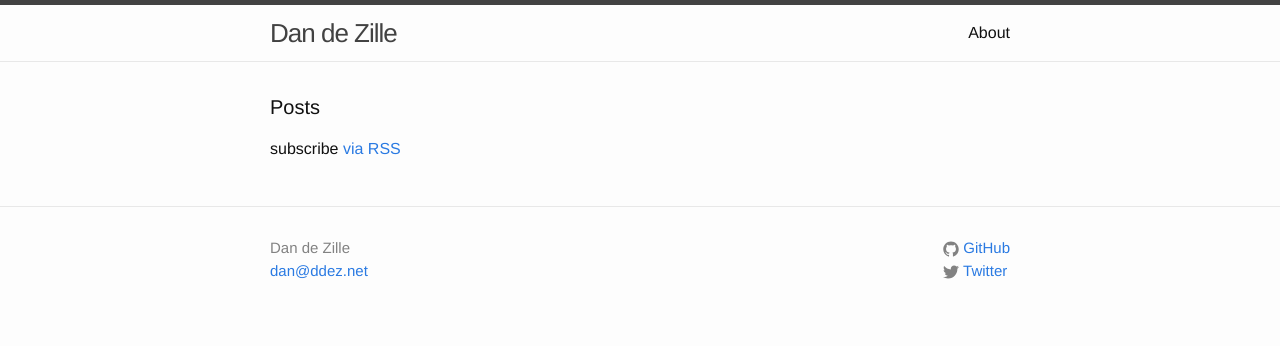
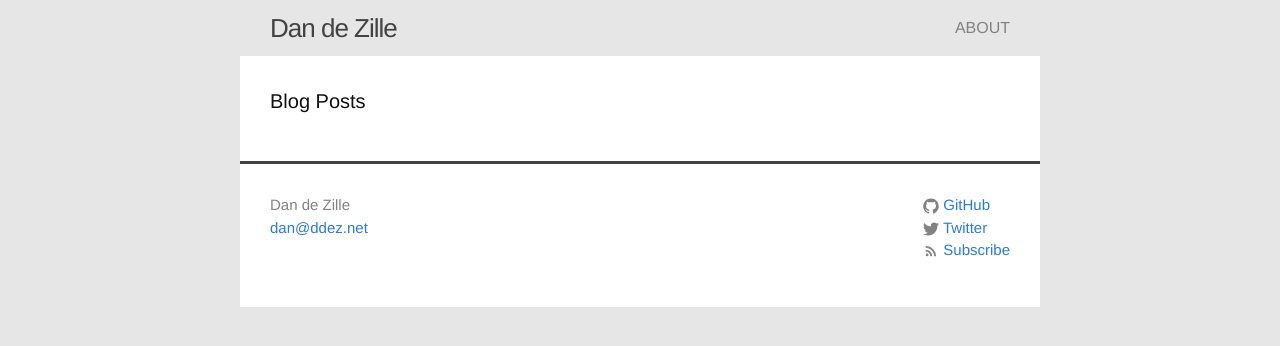
Before and after one commit to dandezille/blog, a Jekyll site: the page built from index.html, in a window 1280 px wide. Shown: the top 346 px of the page. Built offline with Jekyll 4.4.1, drawn with Linux system fonts in a browser that asks for light colours.

Commit message:
Tidy layout, sass files, subscribe icon

```diff
--- a/_includes/footer.html
+++ b/_includes/footer.html
@@ -13,6 +13,7 @@
         <ul class="social-media-list">
           <li>{% include icon-github.html username=site.github_username %}</li>
           <li>{% include icon-twitter.html username=site.twitter_username %}</li>
+          <li>{% include icon-rss.html %}</li>
         </ul>
       </div>
 
--- /dev/null
+++ b/_includes/icon-rss.html
@@ -0,0 +1,4 @@
+<a href="{{ "/feed.xml" | prepend: site.baseurl }}">
+  <span class="icon icon--rss">{% include icon-rss.svg %}</span>
+  <span class="username">Subscribe</span>
+</a>
--- a/_sass/_base.scss
+++ b/_sass/_base.scss
@@ -23,6 +23,8 @@ body {
     -o-font-feature-settings: "kern" 1;
     font-feature-settings: "kern" 1;
     font-kerning: normal;
+    width: $content-width;
+    margin: 0 auto;
 }
 
 
@@ -198,9 +200,6 @@ pre {
         width: 16px;
         height: 16px;
         vertical-align: middle;
-
-        path {
-            fill: $grey-color;
-        }
+        fill: $grey-color;
     }
 }
--- /dev/null
+++ b/_sass/_footer.scss
@@ -0,0 +1,33 @@
+/**
+ * Site footer
+ */
+  .site-footer {
+    border-top: 3px solid $grey-color-dark;
+    padding: $spacing-unit 0;
+    background-color: white;
+}
+
+.footer-heading {
+  font-size: 18px;
+  margin-bottom: $spacing-unit / 2;
+}
+
+.contact-list,
+.social-media-list {
+  list-style: none;
+  margin-left: 0;
+}
+
+.footer-col-wrapper {
+  font-size: 15px;
+  color: $grey-color;
+  @extend %clearfix;
+}
+
+.footer-col-left {
+  float: left;
+}
+
+.footer-col-right {
+  float: right;
+}
--- /dev/null
+++ b/_sass/_header.scss
@@ -0,0 +1,102 @@
+/**
+ * Site header
+ */
+.site-header {
+  min-height: 56px;
+
+  // Positioning context for the mobile navigation icon
+  position: relative;
+}
+
+.site-title {
+  font-size: 26px;
+  font-weight: 300;
+  line-height: 56px;
+  letter-spacing: -1px;
+  margin-bottom: 0;
+  float: left;
+
+  &,
+  &:visited {
+    color: $grey-color-dark;
+}
+
+&:hover {
+  color: black;
+  text-decoration: none;
+}
+}
+
+.site-nav {
+  float: right;
+  line-height: 56px;
+
+  .menu-icon {
+    display: none;
+}
+
+.page-link {
+  color: $grey-color;
+  line-height: $base-line-height;
+  text-transform: uppercase;
+
+  // Gaps between nav items, but not on the last one
+  &:not(:last-child) {
+    margin-right: 20px;
+}
+
+&:hover {
+  color: black;
+  text-decoration: none;
+}
+}
+
+@include media-query($on-palm) {
+  position: absolute;
+  top: 9px;
+  right: $spacing-unit / 2;
+  background-color: $background-color;
+  border: 1px solid $grey-color-light;
+  border-radius: 5px;
+  text-align: right;
+
+  .menu-icon {
+    display: block;
+    float: right;
+    width: 36px;
+    height: 26px;
+    line-height: 0;
+    padding-top: 10px;
+    text-align: center;
+
+    > svg {
+      width: 18px;
+      height: 15px;
+
+      path {
+        fill: $grey-color-dark;
+            }
+        }
+    }
+
+    .trigger {
+      clear: both;
+      display: none;
+    }
+
+    &:hover .trigger {
+      display: block;
+      padding-bottom: 5px;
+    }
+
+    .page-link {
+      display: block;
+      padding: 5px 10px;
+
+      &:not(:last-child) {
+        margin-right: 0;
+        }
+        margin-left: 20px;
+    }
+}
+}
--- /dev/null
+++ b/_sass/_index.scss
@@ -0,0 +1,31 @@
+/**
+ * Page content
+ */
+
+.page-content {
+  padding: $spacing-unit 0;
+  background-color: white;
+}
+
+.page-heading {
+  font-size: 20px;
+}
+
+.post-list {
+  margin-left: 0;
+  list-style: none;
+
+  > li {
+    margin-bottom: $spacing-unit;
+  }
+}
+
+.post-meta {
+  font-size: $small-font-size;
+  color: $grey-color;
+}
+
+.post-link {
+  display: block;
+  font-size: 24px;
+}
--- a/_sass/_layout.scss
+++ /dev/null
@@ -1,228 +0,0 @@
-/**
- * Site header
- */
-.site-header {
-    border-top: 5px solid $grey-color-dark;
-    border-bottom: 1px solid $grey-color-light;
-    min-height: 56px;
-
-    // Positioning context for the mobile navigation icon
-    position: relative;
-}
-
-.site-title {
-    font-size: 26px;
-    font-weight: 300;
-    line-height: 56px;
-    letter-spacing: -1px;
-    margin-bottom: 0;
-    float: left;
-
-    &,
-    &:visited {
-        color: $grey-color-dark;
-    }
-}
-
-.site-nav {
-    float: right;
-    line-height: 56px;
-
-    .menu-icon {
-        display: none;
-    }
-
-    .page-link {
-        color: $text-color;
-        line-height: $base-line-height;
-
-        // Gaps between nav items, but not on the last one
-        &:not(:last-child) {
-            margin-right: 20px;
-        }
-    }
-
-    @include media-query($on-palm) {
-        position: absolute;
-        top: 9px;
-        right: $spacing-unit / 2;
-        background-color: $background-color;
-        border: 1px solid $grey-color-light;
-        border-radius: 5px;
-        text-align: right;
-
-        .menu-icon {
-            display: block;
-            float: right;
-            width: 36px;
-            height: 26px;
-            line-height: 0;
-            padding-top: 10px;
-            text-align: center;
-
-            > svg {
-                width: 18px;
-                height: 15px;
-
-                path {
-                    fill: $grey-color-dark;
-                }
-            }
-        }
-
-        .trigger {
-            clear: both;
-            display: none;
-        }
-
-        &:hover .trigger {
-            display: block;
-            padding-bottom: 5px;
-        }
-
-        .page-link {
-            display: block;
-            padding: 5px 10px;
-
-            &:not(:last-child) {
-                margin-right: 0;
-            }
-            margin-left: 20px;
-        }
-    }
-}
-
-
-
-/**
- * Site footer
- */
-.site-footer {
-    border-top: 1px solid $grey-color-light;
-    padding: $spacing-unit 0;
-}
-
-.footer-heading {
-    font-size: 18px;
-    margin-bottom: $spacing-unit / 2;
-}
-
-.contact-list,
-.social-media-list {
-    list-style: none;
-    margin-left: 0;
-}
-
-.footer-col-wrapper {
-    font-size: 15px;
-    color: $grey-color;
-    @extend %clearfix;
-}
-
-.footer-col-left {
-    float: left;
-}
-
-.footer-col-right {
-  float: right;
-}
-
-@include media-query($on-laptop) {
-    .footer-col-1,
-    .footer-col-2 {
-        width: -webkit-calc(50% - (#{$spacing-unit} / 2));
-        width:         calc(50% - (#{$spacing-unit} / 2));
-    }
-
-    .footer-col-3 {
-        width: -webkit-calc(100% - (#{$spacing-unit} / 2));
-        width:         calc(100% - (#{$spacing-unit} / 2));
-    }
-}
-
-@include media-query($on-palm) {
-    .footer-col {
-        float: none;
-        width: -webkit-calc(100% - (#{$spacing-unit} / 2));
-        width:         calc(100% - (#{$spacing-unit} / 2));
-    }
-}
-
-
-
-/**
- * Page content
- */
-.page-content {
-    padding: $spacing-unit 0;
-}
-
-.page-heading {
-    font-size: 20px;
-}
-
-.post-list {
-    margin-left: 0;
-    list-style: none;
-
-    > li {
-        margin-bottom: $spacing-unit;
-    }
-}
-
-.post-meta {
-    font-size: $small-font-size;
-    color: $grey-color;
-}
-
-.post-link {
-    display: block;
-    font-size: 24px;
-}
-
-
-
-/**
- * Posts
- */
-.post-header {
-    margin-bottom: $spacing-unit;
-}
-
-.post-title {
-    font-size: 42px;
-    letter-spacing: -1px;
-    line-height: 1;
-
-    @include media-query($on-laptop) {
-        font-size: 36px;
-    }
-}
-
-.post-content {
-    margin-bottom: $spacing-unit;
-
-    h2 {
-        font-size: 32px;
-
-        @include media-query($on-laptop) {
-            font-size: 28px;
-        }
-    }
-
-    h3 {
-        font-size: 26px;
-
-        @include media-query($on-laptop) {
-            font-size: 22px;
-        }
-    }
-
-    h4 {
-        font-size: 20px;
-
-        @include media-query($on-laptop) {
-            font-size: 18px;
-        }
-    }
-}
--- /dev/null
+++ b/_sass/_posts.scss
@@ -0,0 +1,44 @@
+/**
+ * Posts
+ */
+  .post-header {
+    margin-bottom: $spacing-unit;
+}
+
+.post-title {
+  font-size: 42px;
+  letter-spacing: -1px;
+  line-height: 1;
+
+  @include media-query($on-laptop) {
+    font-size: 36px;
+}
+}
+
+.post-content {
+  margin-bottom: $spacing-unit;
+
+  h2 {
+    font-size: 32px;
+
+    @include media-query($on-laptop) {
+      font-size: 28px;
+  }
+}
+
+h3 {
+  font-size: 26px;
+
+  @include media-query($on-laptop) {
+    font-size: 22px;
+  }
+}
+
+h4 {
+  font-size: 20px;
+
+  @include media-query($on-laptop) {
+    font-size: 18px;
+  }
+}
+}
--- a/css/main.scss
+++ b/css/main.scss
@@ -15,7 +15,7 @@ $base-line-height: 1.5;
 $spacing-unit:     30px;
 
 $text-color:       #111;
-$background-color: #fdfdfd;
+$background-color: #E6E6E6;
 $brand-color:      #2a7ae2;
 
 $grey-color:       #828282;
@@ -48,6 +48,9 @@ $on-laptop:        800px;
 // Import partials from `sass_dir` (defaults to `_sass`)
 @import
         "base",
-        "layout",
+        "header",
+        "footer",
+        "index",
+        "posts",
         "syntax-highlighting"
 ;
--- a/index.html
+++ b/index.html
@@ -4,20 +4,19 @@ layout: default
 
 <div class="home">
 
-  <h1 class="page-heading">Posts</h1>
+  <h1 class="page-heading">Blog Posts</h1>
 
   <ul class="post-list">
     {% for post in site.posts %}
       <li>
-        <span class="post-meta">{{ post.date | date: "%b %-d, %Y" }}</span>
-
         <h2>
           <a class="post-link" href="{{ post.url | prepend: site.baseurl }}">{{ post.title }}</a>
         </h2>
+
+        <span class="post-meta">{{ post.date | date: "%b %-d, %Y" }}</span>
       </li>
     {% endfor %}
   </ul>
 
-  <p class="rss-subscribe">subscribe <a href="{{ "/feed.xml" | prepend: site.baseurl }}">via RSS</a></p>
 
 </div>
```
Also changed, not shown: _includes/icon-rss.svg (added).
